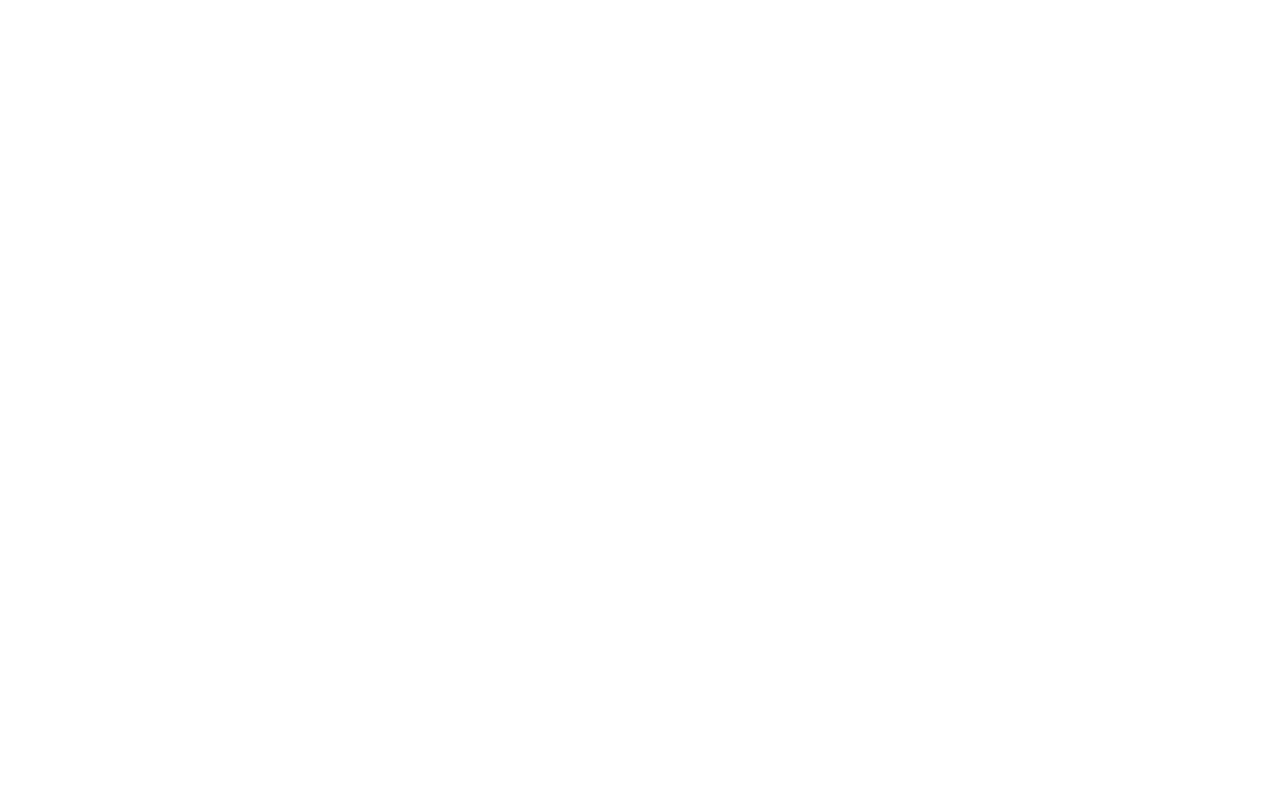
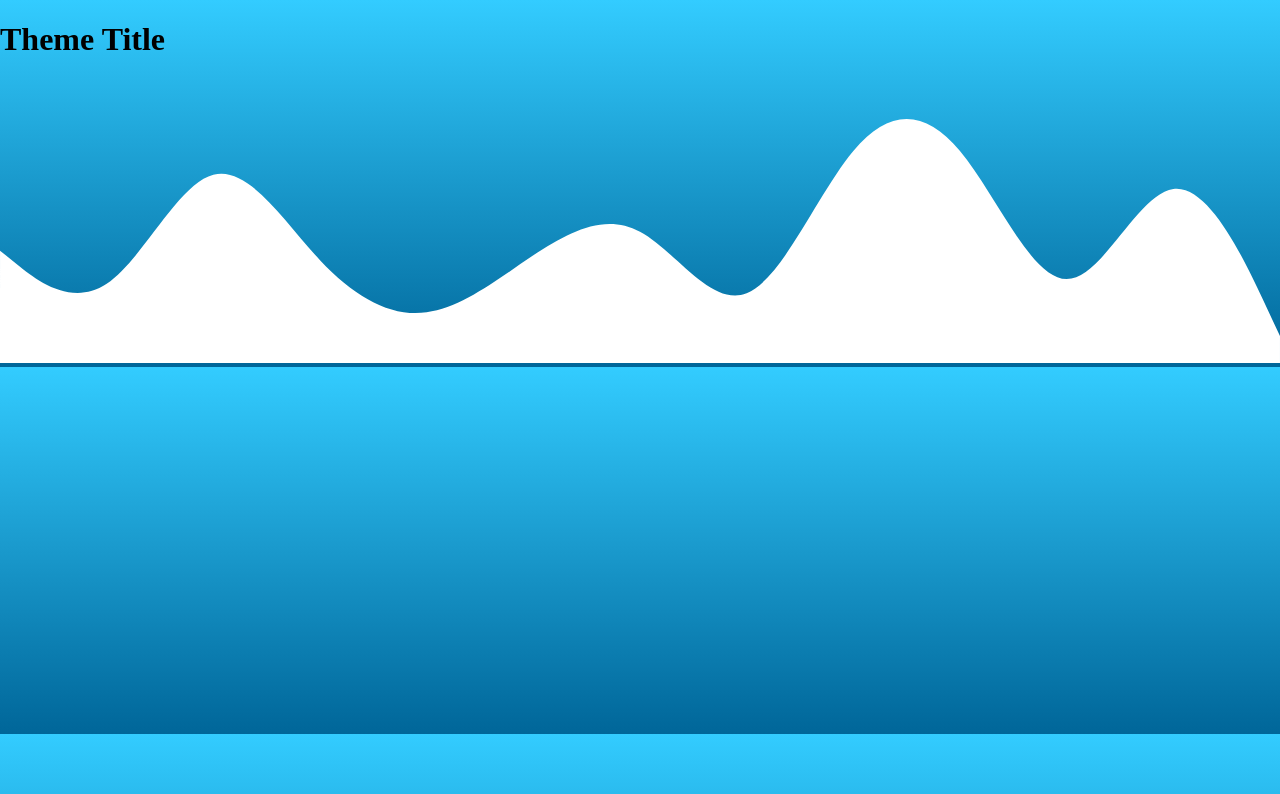
Before and after one commit to ChelleAmon/mobilefriendlyday1, a plain HTML site: page take-home.html in a window 1280 px wide. Drawn offline with Linux system fonts and the light colour scheme.

Commit message:
creating wavy svg

```diff
--- /dev/null
+++ b/CSS/take-home.css
@@ -0,0 +1,5 @@
+body {
+    margin: 0;
+    padding: 0;
+    background: linear-gradient(to bottom, #33ccff 0%, #006699 100%);
+}
--- a/take-home.html
+++ b/take-home.html
@@ -1,12 +1,18 @@
 <!DOCTYPE html>
 <html lang="en">
 <head>
+    <link rel="stylesheet" href="CSS/take-home.css">
     <meta charset="UTF-8">
     <meta http-equiv="X-UA-Compatible" content="IE=edge">
     <meta name="viewport" content="width=device-width, initial-scale=1.0">
     <title>Mobile Friendly Day 1 Take Home</title>
 </head>
 <body>
-
+    <div class="wave1">
+        <h1>Theme Title</h1>
+        <svg xmlns="http://www.w3.org/2000/svg" viewBox="0 0 1440 319">
+            <path fill="#fff" fill-opacity="1" d="M0,192L20,208C40,224,80,256,120,229.3C160,203,200,117,240,106.7C280,96,320,160,360,202.7C400,245,440,267,480,261.3C520,256,560,224,600,197.3C640,171,680,149,720,170.7C760,192,800,256,840,240C880,224,920,128,960,80C1000,32,1040,32,1080,80C1120,128,1160,224,1200,224C1240,224,1280,128,1320,122.7C1360,117,1400,203,1420,245.3L1440,288L1440,320L1420,320C1400,320,1360,320,1320,320C1280,320,1240,320,1200,320C1160,320,1120,320,1080,320C1040,320,1000,320,960,320C920,320,880,320,840,320C800,320,760,320,720,320C680,320,640,320,600,320C560,320,520,320,480,320C440,320,400,320,360,320C320,320,280,320,240,320C200,320,160,320,120,320C80,320,40,320,20,320L0,320Z"></path>
+          </svg>
+    </div>
 </body>
 </html>
```
